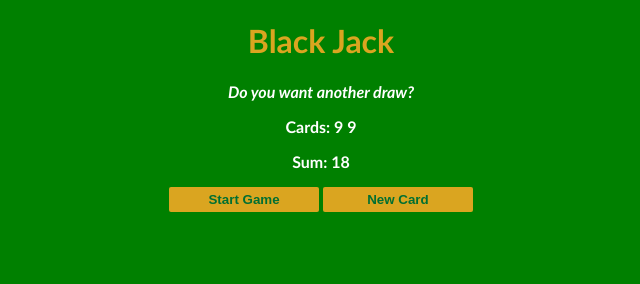
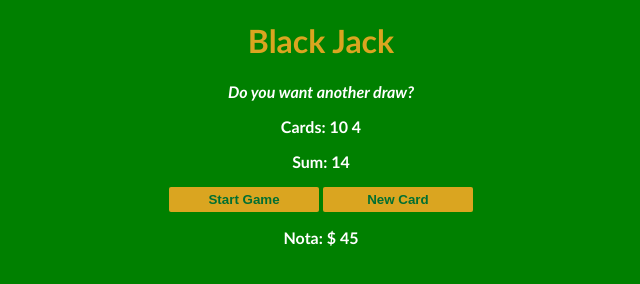
Before and after one commit to neokonstabel/blackJack, a plain HTML site: page index.html in a window 1280 px wide. Both pictures are taken after a click on the button "Start Game". Shown: the full height of the page, 319-959 px from the left. Drawn offline with Linux system fonts and the light colour scheme.

Commit message:
improvement on newCard()

```diff
--- a/app.js
+++ b/app.js
@@ -1,29 +1,44 @@
-let firstCard = getRandomCard() ;
-let secondCard = getRandomCard();
-let sum = firstCard + secondCard;
-let cardsArray = [firstCard,secondCard]
+let player = {
+  name: "Nota",
+  chips: 45,
+};
+let sum = 0;
+let cardsArray = [];
 let hasBlackJack = false;
-let isAlive = true;
+let isAlive = false;
 let message = "";
 let messageEl = document.getElementById("message-el");
 let sumEl = document.getElementById("sum-el");
 let cardsEl = document.getElementById("cards-el");
+let playerEl = document.getElementById("player-el");
 
-function getRandomCard(){
-  let randomNumber = Math.floor(Math.random() * 14+ 1)
-  return randomNumber
+playerEl.textContent = player.name + ": $ " + player.chips;
+
+function getRandomCard() {
+  let randomNumber = Math.floor(Math.random() * 13 + 1);
+  if (randomNumber > 10) {
+    return 10;
+  } else if (randomNumber === 1) {
+    return 11;
+  } else {
+    return randomNumber;
+  }
 }
 
-function startGame(){
-  renderGame()
+function startGame() {
+  isAlive = true;
+  let firstCard = getRandomCard();
+  let secondCard = getRandomCard();
+  cardsArray = [firstCard, secondCard];
+  sum = firstCard + secondCard;
+  renderGame();
 }
 
 function renderGame() {
   sumEl.textContent = "Sum: " + sum;
-  cardsEl.textContent = "Cards: "
+  cardsEl.textContent = "Cards: ";
   for (let i = 0; i < cardsArray.length; i++) {
-    cardsEl.textContent += cardsArray[i] + " "
-
+    cardsEl.textContent += cardsArray[i] + " ";
   }
   if (sum <= 20) {
     message = "Do you want another draw?";
@@ -39,8 +54,10 @@ function renderGame() {
 }
 
 function newCard() {
-  let newCard = getRandomCard();
-  sum += newCard
-  cardsArray.push(newCard)
-  renderGame()
+  if (isAlive && !hasBlackJack) {
+    let newCard = getRandomCard();
+    sum += newCard;
+    cardsArray.push(newCard);
+    renderGame();
+  }
 }
--- a/index.html
+++ b/index.html
@@ -1,19 +1,20 @@
 <!DOCTYPE html>
 <html lang="en">
-<head>
-    <meta charset="UTF-8">
-    <meta http-equiv="X-UA-Compatible" content="IE=edge">
-    <meta name="viewport" content="width=device-width, initial-scale=1.0">
-    <link rel="stylesheet" href="style.css">
+  <head>
+    <meta charset="UTF-8" />
+    <meta http-equiv="X-UA-Compatible" content="IE=edge" />
+    <meta name="viewport" content="width=device-width, initial-scale=1.0" />
+    <link rel="stylesheet" href="style.css" />
     <title>Black Jack</title>
-</head>
-<body>
+  </head>
+  <body>
     <h1>Black Jack</h1>
     <p id="message-el">Do you want to play a round?</p>
     <p id="cards-el">Cards:</p>
     <p id="sum-el">Sum:</p>
     <button onclick="startGame()">Start Game</button>
     <button onclick="newCard()">New Card</button>
-</body>
-<script src="app.js"></script>
+    <p id="player-el"></p>
+  </body>
+  <script src="app.js"></script>
 </html>
```
